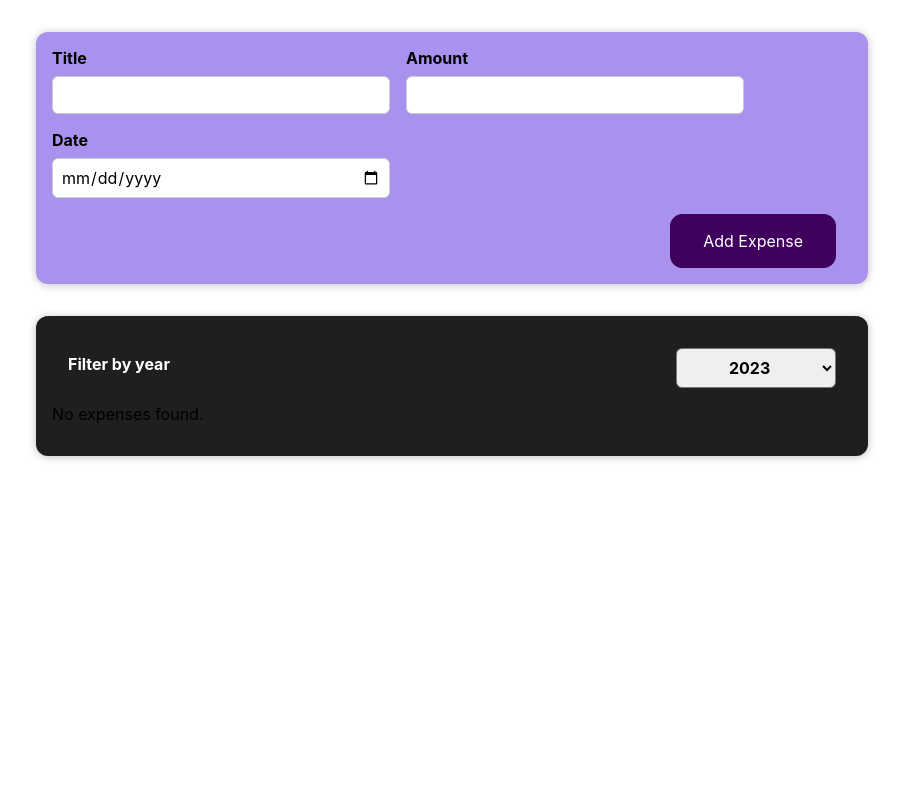
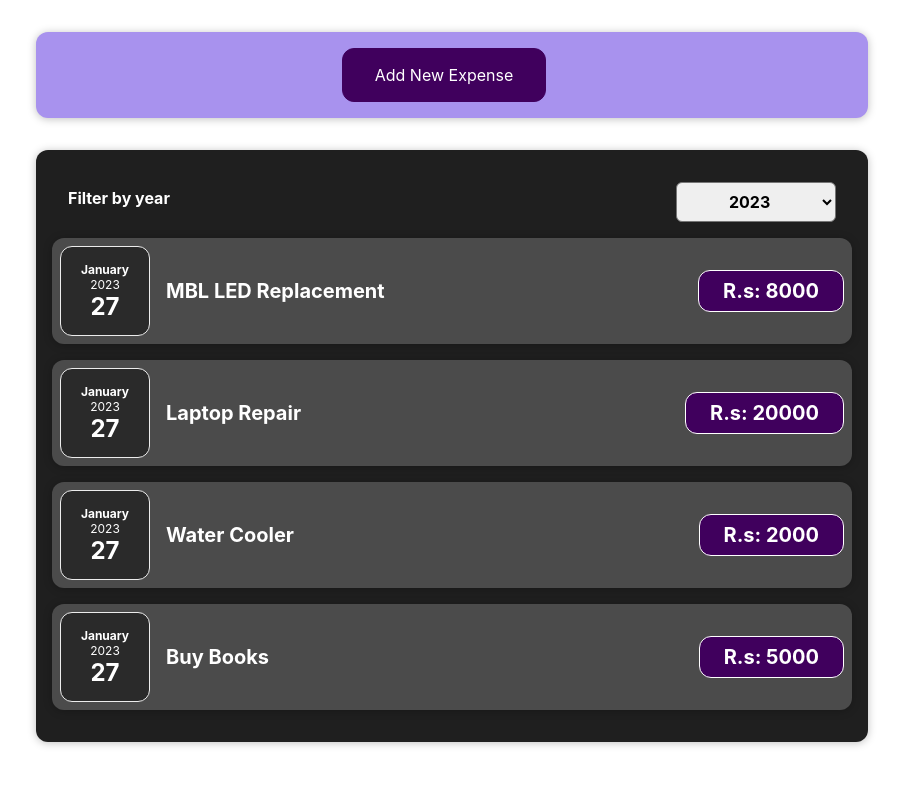
Before and after one commit to Ali-Hassan14/ReactPracProject, a React (Create React App) app in the folder prac-app1/: page / in a window 1280 px wide. Shown: the top 786 px of the page, without its empty margins (188-1091 px from the left). Built offline with nearby package versions, Linux system fonts and the light colour scheme.

Commit message:
Code Updation to make app component better

```diff
--- a/prac-app1/src/components/Expenses/ExpenseItem.js
+++ b/prac-app1/src/components/Expenses/ExpenseItem.js
@@ -13,6 +13,7 @@
 
     // }
     return(
+        <li>
             <Card className='expense-item'>
                 <div>
                     <ExpenseDate date={props.date}/>
@@ -27,7 +28,7 @@
                 </div>
                 {/* <button onClick={clickHandler}>Change Title</button> */}
             </Card>
-
+        </li>
     );
 }
 
--- a/prac-app1/src/components/Expenses/ExpensesItems.js
+++ b/prac-app1/src/components/Expenses/ExpensesItems.js
@@ -1,35 +1,24 @@
 import React, {useState} from 'react';
-import ExpenseItem from './ExpenseItem';
+import ExpensesList from './ExpensesList';
 import Card from '../UI/Card';
 import ExpenseFilter from './ExpenseFilter';
 import './ExpensesItems.css';
 
 function ExpensesItems(props) {
-  const [filteredYear, setFilteredYear] = useState('2020');
+  const [filteredYear, setFilteredYear] = useState('2023');
   const filterChangeHandler = selectedYear => {
     setFilteredYear(selectedYear);
   };
    const filteredExpenses = props.item.filter(expense => {
     return expense.date.getFullYear().toString() === filteredYear;
   });
-  let expensesContent = <p>No expenses found.</p>;
 
-  if (filteredExpenses.length > 0) {
-    expensesContent = filteredExpenses.map((expense) => (
-      <ExpenseItem
-        key={expense.id}
-        title={expense.title}
-        amount={expense.amount}
-        date={expense.date}
-      />
-    ));
-  }
   return (
     <Card className="expenses">
     <ExpenseFilter selected={filteredYear}
           onChangeFilter={filterChangeHandler}
         />
-        {expensesContent}
+        <ExpensesList item={filteredExpenses} />
     {/* <ExpenseItem title={expenses[0].title} amount={expenses[0].amount} date={expenses[0].date}></ExpenseItem>
      <ExpenseItem title={expenses[1].title} amount={expenses[1].amount} date={expenses[1].date}></ExpenseItem>
      <ExpenseItem title={expenses[2].title} amount={expenses[2].amount} date={expenses[2].date}></ExpenseItem>
--- /dev/null
+++ b/prac-app1/src/components/Expenses/ExpensesList.css
@@ -0,0 +1,9 @@
+.expenses-list {
+    list-style: none;
+    padding: 0;
+}
+
+.expenses-list__fallback {
+    color: white;
+    text-align: center;
+}
--- /dev/null
+++ b/prac-app1/src/components/Expenses/ExpensesList.js
@@ -0,0 +1,25 @@
+import React from 'react';
+
+import ExpenseItem from './ExpenseItem';
+import './ExpensesList.css';
+
+const ExpensesList = (props) => {
+  if (props.item.length === 0) {
+    return <h2 className='expenses-list__fallback'>Found no expenses.</h2>;
+  }
+
+  return (
+    <ul className='expenses-list'>
+      {props.item.map((expense) => (
+        <ExpenseItem
+          key={expense.id}
+          title={expense.title}
+          amount={expense.amount}
+          date={expense.date}
+        />
+      ))}
+    </ul>
+  );
+};
+
+export default ExpensesList;
--- a/prac-app1/src/components/NewExpense/ExpenseForm.js
+++ b/prac-app1/src/components/NewExpense/ExpenseForm.js
@@ -98,6 +98,7 @@
         </div> */}
       </div>
       <div className='new-expense__actions'>
+         <button type="button" onClick={props.onCancel}>Cancel</button>
         <button type='submit'>Add Expense</button>
       </div>
     </form>
--- a/prac-app1/src/components/NewExpense/NewExpense.js
+++ b/prac-app1/src/components/NewExpense/NewExpense.js
@@ -1,17 +1,34 @@
-import React from 'react'
+import React, {useState} from 'react'
 import ExpenseForm from './ExpenseForm'
 import './NewExpense.css'
 const NewExpense=(props) =>{
+  const [isEditing, setIsEditing] = useState(false);
   const saveExpenseDataHandler = (enteredExpenseData) =>{
     const expenseData={
       ...enteredExpenseData,
-      id:Math.random().toString
+      id:Math.random().toString(),
     };
-    props.onAddExpenseData(expenseData);
+     props.onAddExpenseData(expenseData);
+    setIsEditing(false);
+  };
+  const startEditingHandler = () => {
+    setIsEditing(true);
+  };
+
+  const stopEditingHandler = () => {
+    setIsEditing(false);
   };
   return (
     <div className="new-expense">
-        <ExpenseForm onSaveExpenseData={saveExpenseDataHandler}/>
+        {!isEditing && (
+        <button onClick={startEditingHandler}>Add New Expense</button>
+      )}
+      {isEditing && (
+        <ExpenseForm
+          onSaveExpenseData={saveExpenseDataHandler}
+          onCancel={stopEditingHandler}
+        />
+      )}
     </div>
   );
 };
```
Lines whose indentation alone changed are shown as unchanged.
